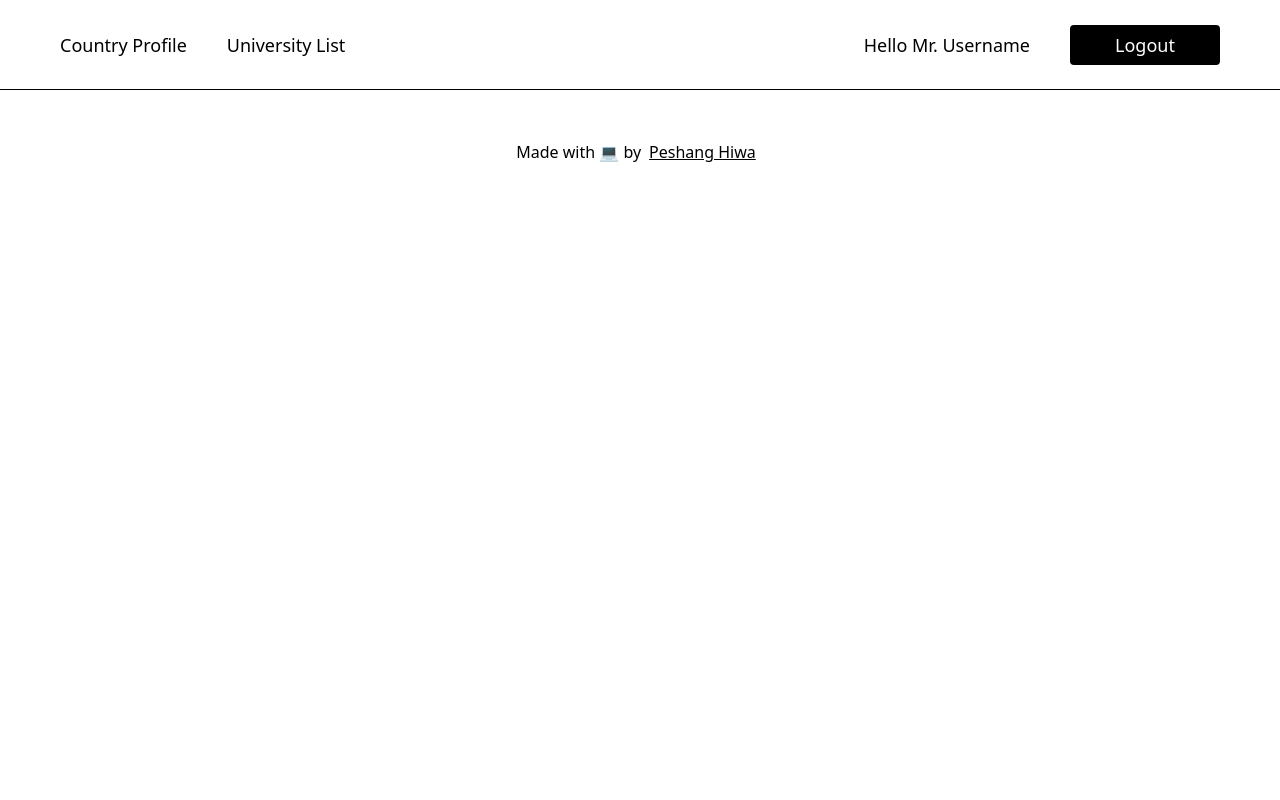
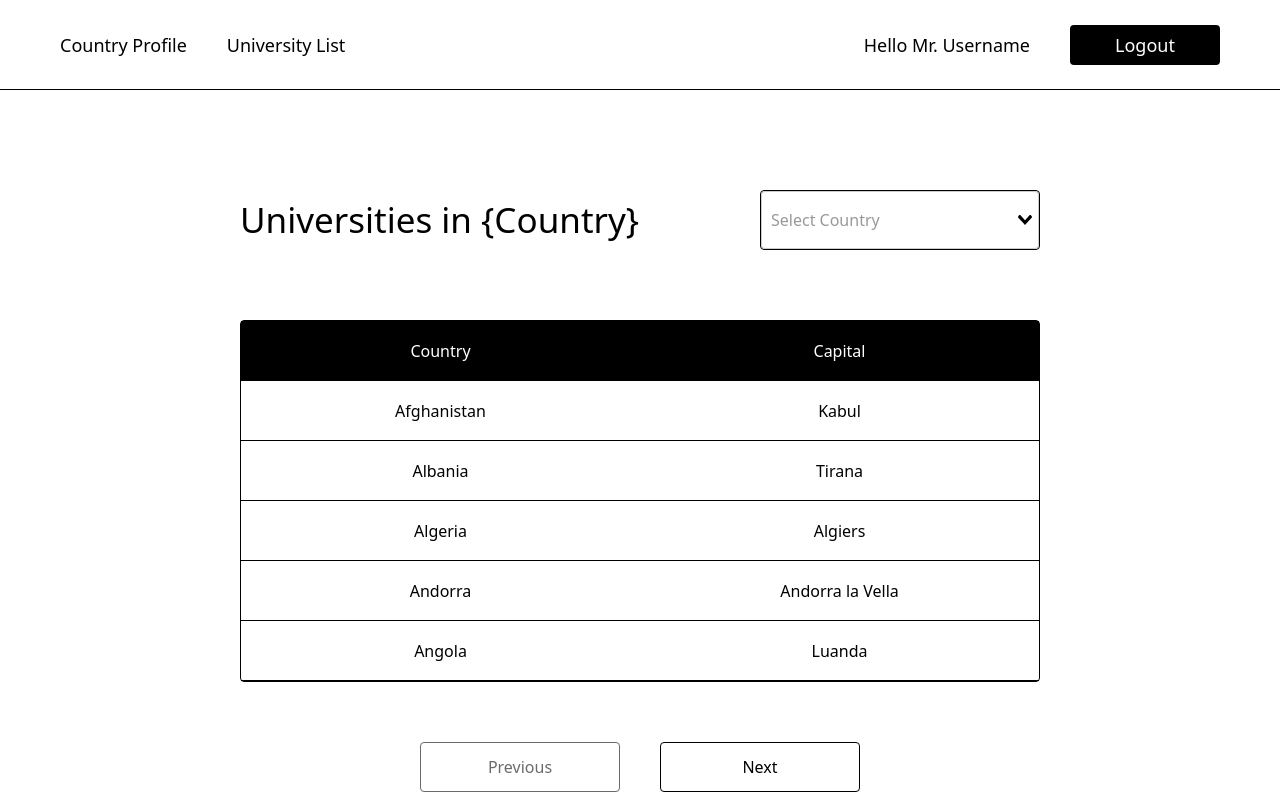
Before and after one commit to peshanghiwa/Vue3-Vite-Pinia-Tailwind-Typescript-Template, a Vue app: page /university-list in a window 1280 px wide. Shown: the top 800 px of the page. Built offline with nearby package versions, Linux system fonts and the light colour scheme.

Commit message:
created university-list page

```diff
--- a/src/components/layout/header.vue
+++ b/src/components/layout/header.vue
@@ -14,7 +14,7 @@ const navbarDropdownVisible = ref(false);
           <router-link to="/country-profile">Country Profile</router-link>
         </li>
         <li>
-          <router-link to="/select-country">University List</router-link>
+          <router-link to="/university-list">University List</router-link>
         </li>
       </ul>
       <section class="flex items-center gap-10 text-lg">
--- /dev/null
+++ b/src/pages/university-list.vue
@@ -0,0 +1,150 @@
+<script setup lang="ts">
+import { reactive, toRefs } from "vue";
+
+const data = reactive({
+  country: null,
+});
+const { country } = toRefs(data);
+const options = ["Afghanistan", "Albania", "Algeria", "Andorra"];
+
+const columns = [
+  {
+    name: "Country",
+    id: "country",
+  },
+  {
+    name: "Capital",
+    id: "capital",
+  },
+];
+
+const dataSource = [
+  {
+    country: "Afghanistan",
+    capital: "Kabul",
+  },
+  {
+    country: "Albania",
+    capital: "Tirana",
+  },
+  {
+    country: "Algeria",
+    capital: "Algiers",
+  },
+  {
+    country: "Andorra",
+    capital: "Andorra la Vella",
+  },
+  {
+    country: "Angola",
+    capital: "Luanda",
+  },
+  {
+    country: "Antigua and Barbuda",
+    capital: "Saint John's",
+  },
+  {
+    country: "Argentina",
+    capital: "Buenos Aires",
+  },
+  {
+    country: "Armenia",
+    capital: "Yerevan",
+  },
+  {
+    country: "Australia",
+    capital: "Canberra",
+  },
+  {
+    country: "Austria",
+    capital: "Vienna",
+  },
+  {
+    country: "Azerbaijan",
+    capital: "Baku",
+  },
+  {
+    country: "Bahamas",
+    capital: "Nassau",
+  },
+  {
+    country: "Bahrain",
+    capital: "Manama",
+  },
+  {
+    country: "Bangladesh",
+    capital: "Dhaka",
+  },
+  {
+    country: "Barbados",
+    capital: "Bridgetown",
+  },
+  {
+    country: "Belarus",
+    capital: "Minsk",
+  },
+  {
+    country: "Belgium",
+    capital: "Brussels",
+  },
+  {
+    country: "Belize",
+    capital: "Belmopan",
+  },
+  {
+    country: "Benin",
+    capital: "Porto-Novo",
+  },
+  {
+    country: "Bhutan",
+    capital: "Thimphu",
+  },
+  {
+    country: "Bolivia",
+    capital: "Sucre",
+  },
+  {
+    country: "Bosnia and Herzegovina",
+    capital: "Sarajevo",
+  },
+  {
+    country: "Botswana",
+    capital: "Gaborone",
+  },
+  {
+    country: "Brazil",
+    capital: "Brasilia",
+  },
+  {
+    country: "Brunei",
+    capital: "Bandar Seri Begawan",
+  },
+];
+</script>
+
+<template>
+  <main
+    class="main-layout | flex items-center flex-col gap-[20px] md:gap-[70px] mt-[20px] md:mt-[100px]"
+  >
+    <div
+      class="w-[95%] md:w-[800px] xl:w-[1150px] flex flex-col md:flex-row justify-between items-center text-[35px] gap-6"
+    >
+      <h1>Universities in {Country}</h1>
+      <v-select
+        :options="options"
+        v-model="country"
+        class="h-[60px] w-full md:w-[35%]"
+        placeholder="Select Country"
+      />
+    </div>
+    <div class="w-[95%] md:w-[800px] xl:w-[1150px]">
+      <p-table
+        :columns="columns"
+        :dataSource="dataSource"
+        :loading="false"
+        :itemsPerPage="5"
+        :page="1"
+      />
+    </div>
+  </main>
+</template>
--- a/src/router.ts
+++ b/src/router.ts
@@ -3,6 +3,7 @@ import { createRouter, createWebHistory } from "vue-router";
 import CountryProfile from "./pages/country-profile.vue";
 import RegisterName from "./pages/register-name.vue";
 import SelectCountry from "./pages/select-country.vue";
+import universityList from "./pages/university-list.vue";
 
 const routes = [
   { path: "/country-profile", component: CountryProfile },
@@ -14,6 +15,10 @@ const routes = [
     path: "/select-country",
     component: SelectCountry,
   },
+  {
+    path: "/university-list",
+    component: universityList,
+  },
 ];
 
 export default createRouter({
```
